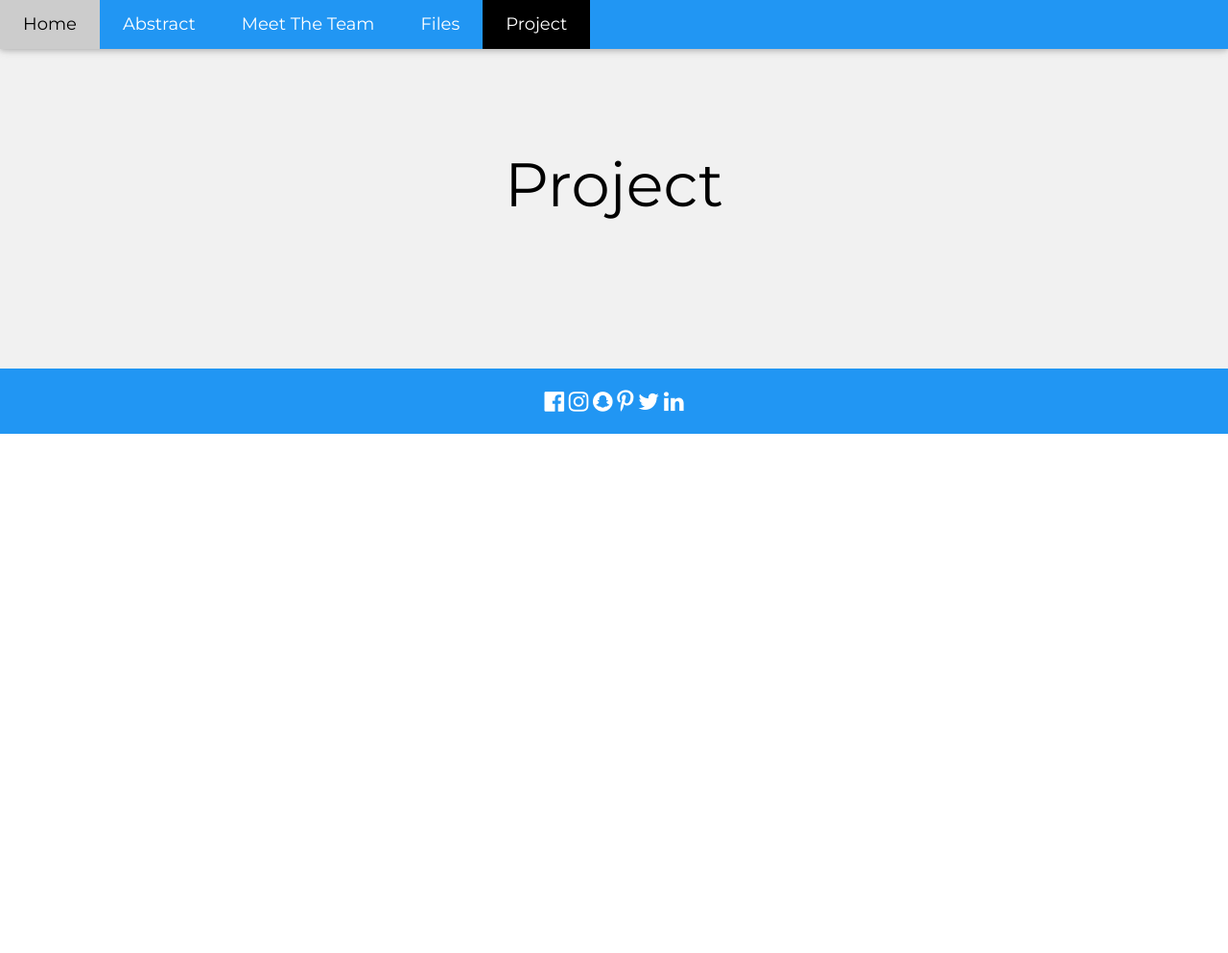
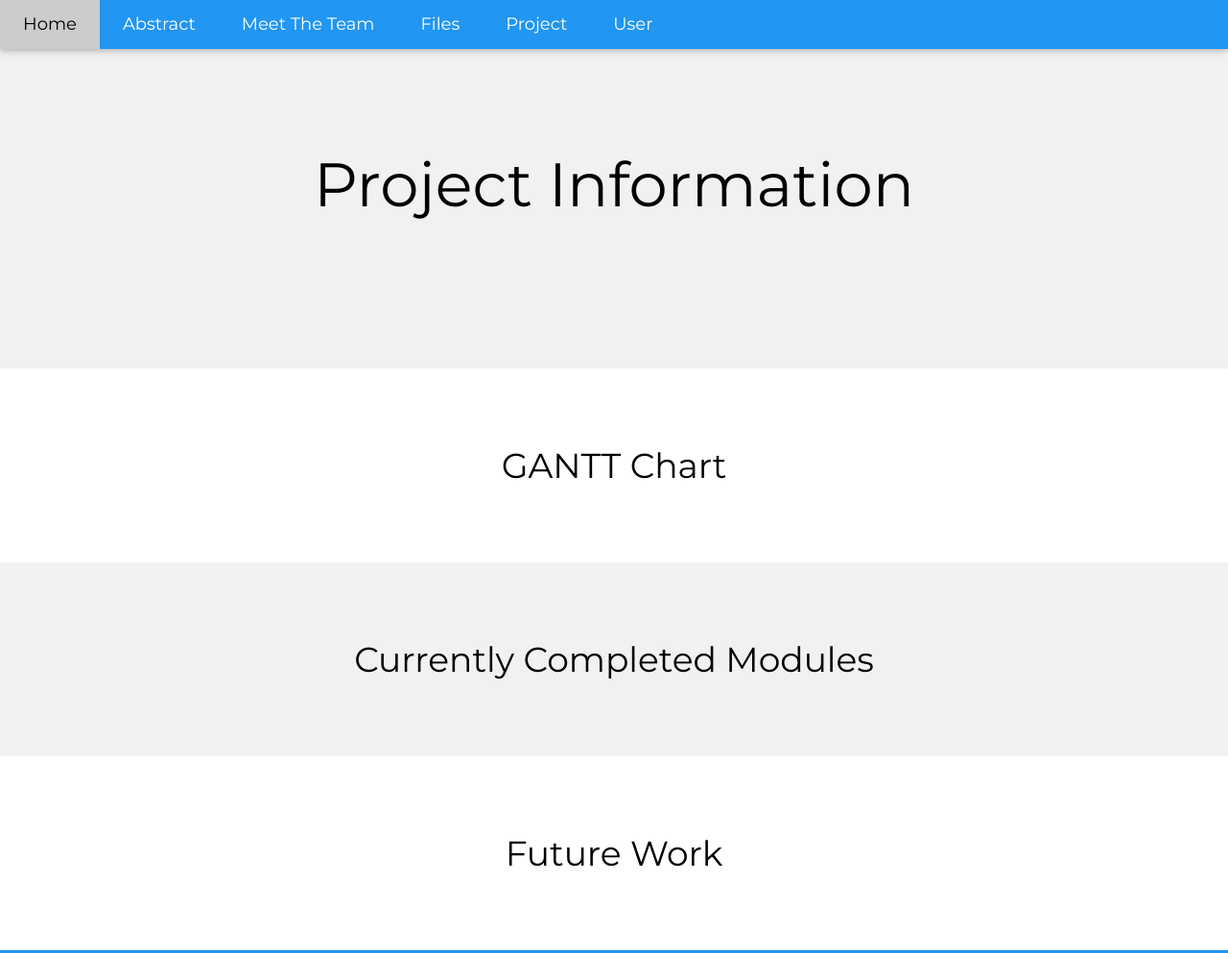
Before and after one commit to Sebas-Muriel/WarehouseRobot, a plain HTML site: page Senior Design Webmaster/Project.html in a window 1280 px wide. Shown: the top 993 px of the page at 96% size. Before the commit the page ends 800 px from the top, so only its background shows below. Drawn offline with nearby package versions, Linux system fonts and the light colour scheme.

Commit message:
ADded web stuff

```diff
--- a/Senior Design Webmaster/Project.html
+++ b/Senior Design Webmaster/Project.html
@@ -47,30 +47,41 @@ a.button {
 <div class="w3-top">
   <div class="w3-bar w3-blue w3-card w3-left-align w3-large">
     <a class="w3-bar-item w3-button w3-hide-medium w3-hide-large w3-right w3-padding-large w3-hover-white w3-large w3-red" href="javascript:void(0);" onclick="myFunction()" title="Toggle Navigation Menu"><i class="fa fa-bars"></i></a>
-    <a href="index.html" class="w3-bar-item w3-button w3-padding-large w3-white">Home</a>
-    <a href="index.html#Abstract" class="w3-bar-item w3-button w3-hide-small w3-padding-large w3-hover-white">Abstract</a>
-    <a href="index.html#MeetTeam" class="w3-bar-item w3-button w3-hide-small w3-padding-large w3-hover-white">Meet The Team</a>
-    <a href="index.html#Files" class="w3-bar-item w3-button w3-hide-small w3-padding-large w3-hover-white">Files</a>
-    <a href="Project.html" class="w3-bar-item w3-button w3-hide-small w3-padding-large w3-black">Project</a>
+    <a href="#" class="w3-bar-item w3-button w3-padding-large w3-white">Home</a>
+    <a href="#Abstract" class="w3-bar-item w3-button w3-hide-small w3-padding-large w3-hover-white">Abstract</a>
+    <a href="#MeetTeam" class="w3-bar-item w3-button w3-hide-small w3-padding-large w3-hover-white">Meet The Team</a>
+    <a href="#Files" class="w3-bar-item w3-button w3-hide-small w3-padding-large w3-hover-white">Files</a>
+    <a href="Project.html" class="w3-bar-item w3-button w3-hide-small w3-padding-large w3-blue">Project</a>
+    <a href="http://localhost:3000" class="w3-bar-item w3-button w3-hide-small w3-padding-large w3-blue">User</a>
   </div>
 
   <!-- Navbar on small screens -->
   <div id="navDemo" class="w3-bar-block w3-white w3-hide w3-hide-large w3-hide-medium w3-large">
-    <a href="#Abstract" class="w3-bar-item w3-button w3-padding-large w3-hover-white">Abstract</a>
-    <a href="#MeetTeam" class="w3-bar-item w3-button w3-padding-large w3-hover-white">Meet The Team</a>
+    <a href="#Abstract" class="w3-bar-item w3-button  w3-padding-large w3-hover-white">Abstract</a>
+    <a href="#MeetTeam" class="w3-bar-item w3-button  w3-padding-large w3-hover-white">Meet The Team</a>
     <a href="#Files" class="w3-bar-item w3-button  w3-padding-large w3-hover-white">Files</a>
-    <a href="Project.html" class="w3-bar-item w3-button w3-padding-large w3-black">Project</a>
+    <a href="Project.html" class="w3-bar-item w3-button w3-padding-large w3-blue">Project</a>
+    <a href="http://localhost:3000" class="w3-bar-item w3-button w3-padding-large w3-blue">User</a>
   </div>
 </div>
 
 <!-- Header -->
 <header class="w3-container w3-light-grey w3-center" style="padding:128px 16px">
-  <h1 class="w3-margin w3-jumbo">Project</h1>
-  <!--<p class="w3-xlarge">Sponsers: FSU-FAMU College of Engineering</p> -->
-  <!--<button class="w3-button w3-black w3-padding-large w3-large w3-margin-top">Deliverables</button>-->
+  <h1 class="w3-margin w3-jumbo">Project Information</h1>
 </header>
 
 <!-- First Grid -->
+<div class="w3-row-padding w3-white w3-padding-64 w3-container w3-center">
+  <h1>GANTT Chart</h1>
+</div>
+
+<div class="w3-row-padding w3-light-grey w3-padding-64 w3-container w3-center">
+  <h1>Currently Completed Modules</h1>
+</div>
+
+<div class="w3-row-padding w3-white w3-padding-64 w3-container w3-center">
+  <h1>Future Work</h1>
+</div>
 
 <!-- Footer -->
 <footer class="w3-container w3-padding-16 w3-center w3-blue">
```
Also changed, not shown: Senior Design Webmaster/GanttChart.PNG (added).
